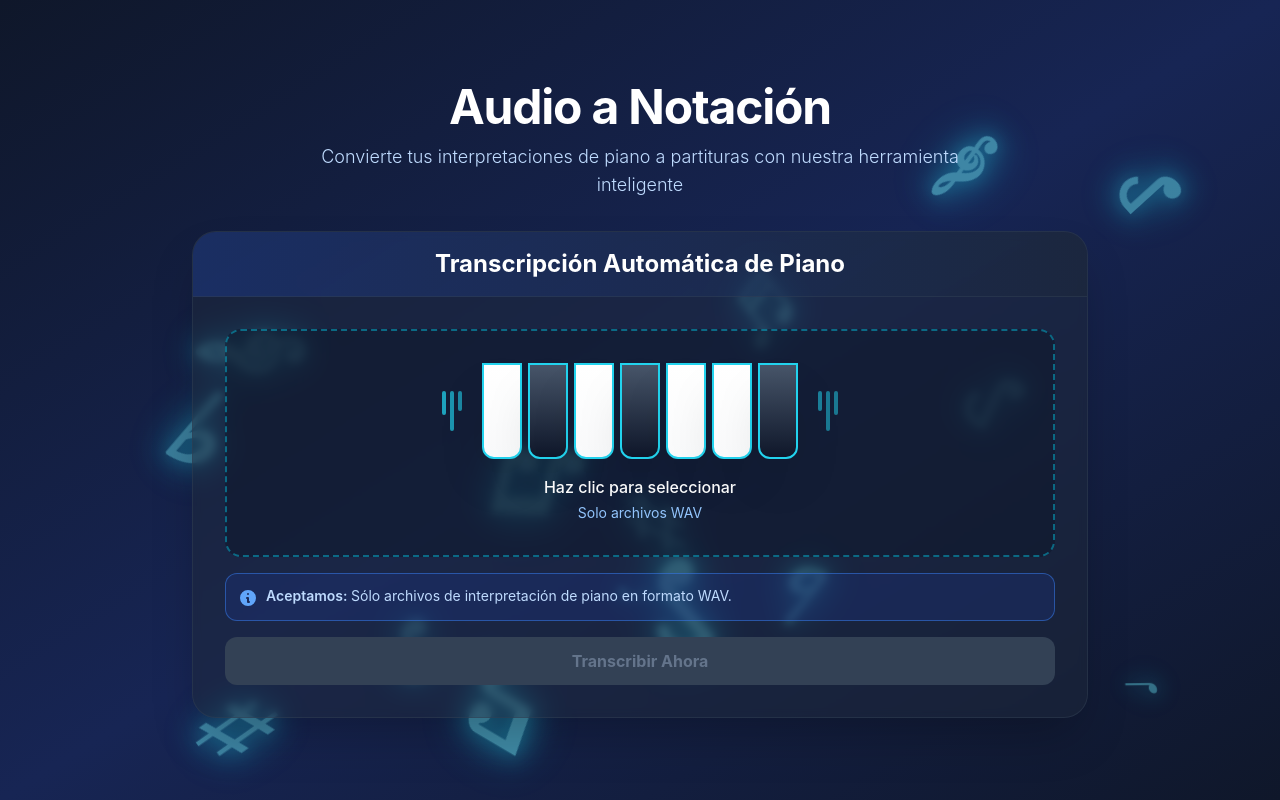
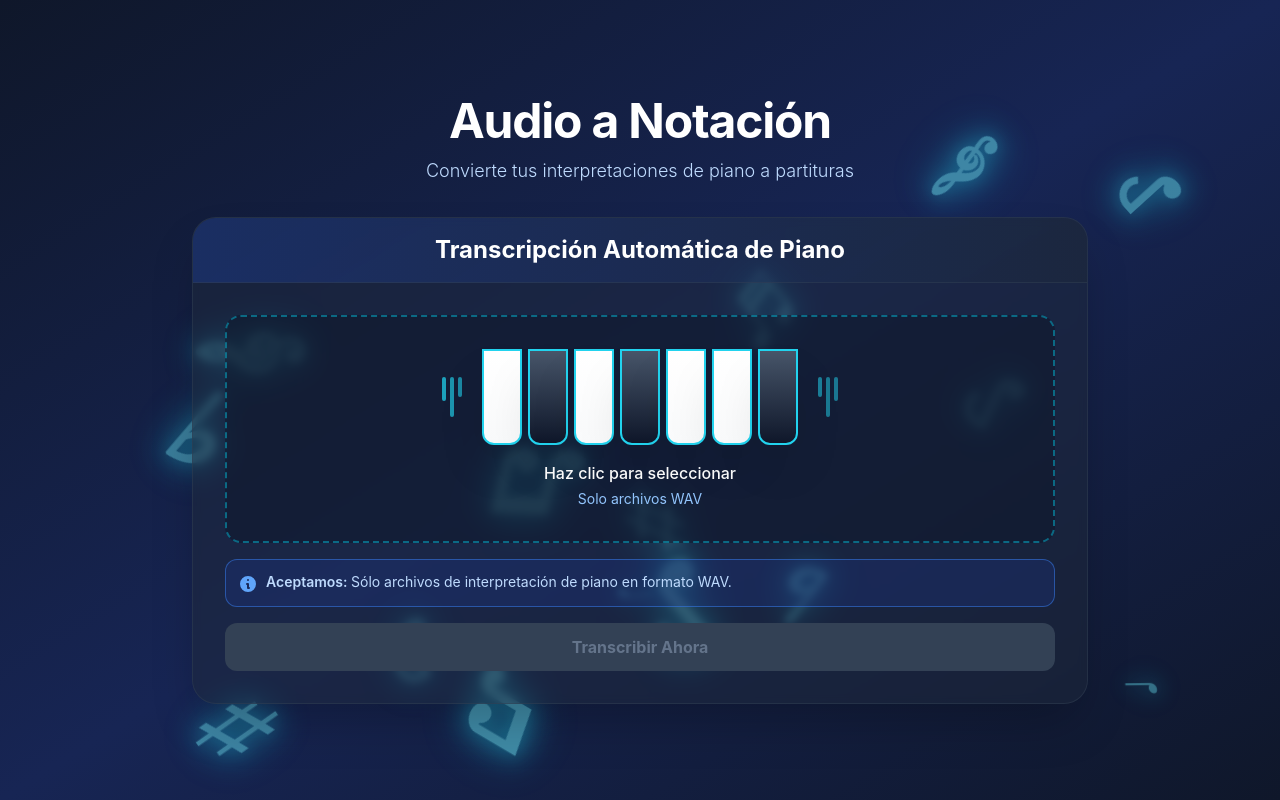
Before and after one commit to TorresAbonceLuis/TT1, a Next.js app in the folder FrontEnd/: page / in a window 1280 px wide. Built offline with nearby package versions, Linux system fonts and the light colour scheme; no server answers.

Commit message:
refactor: Simplify subtitle text in Home component for clarity

```diff
--- a/FrontEnd/src/pages/index.js
+++ b/FrontEnd/src/pages/index.js
@@ -28,7 +28,7 @@ export default function Home() {
 
               {/* Subtítulo */}
               <p className="text-base md:text-lg text-blue-200 font-light max-w-2xl mx-auto">
-                Convierte tus interpretaciones de piano a partituras con nuestra herramienta inteligente
+                Convierte tus interpretaciones de piano a partituras
               </p>
             </div>
           </header>
```
